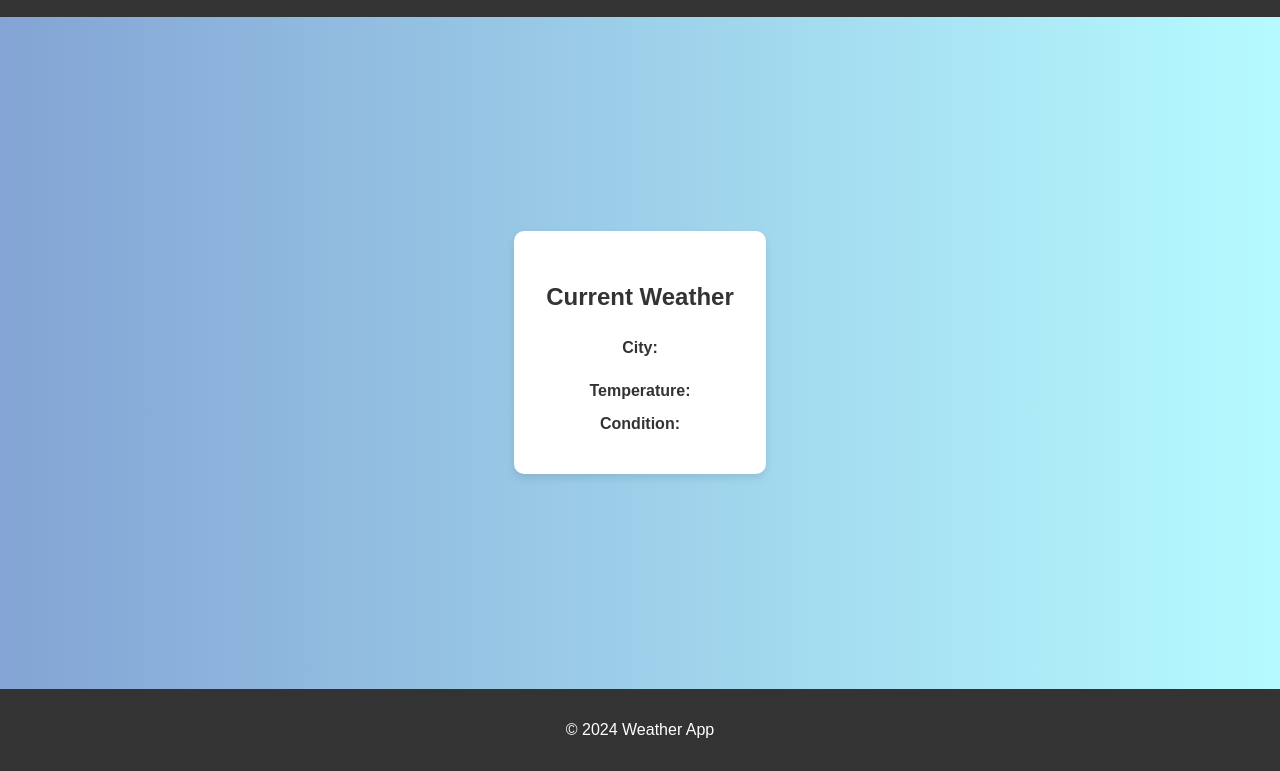
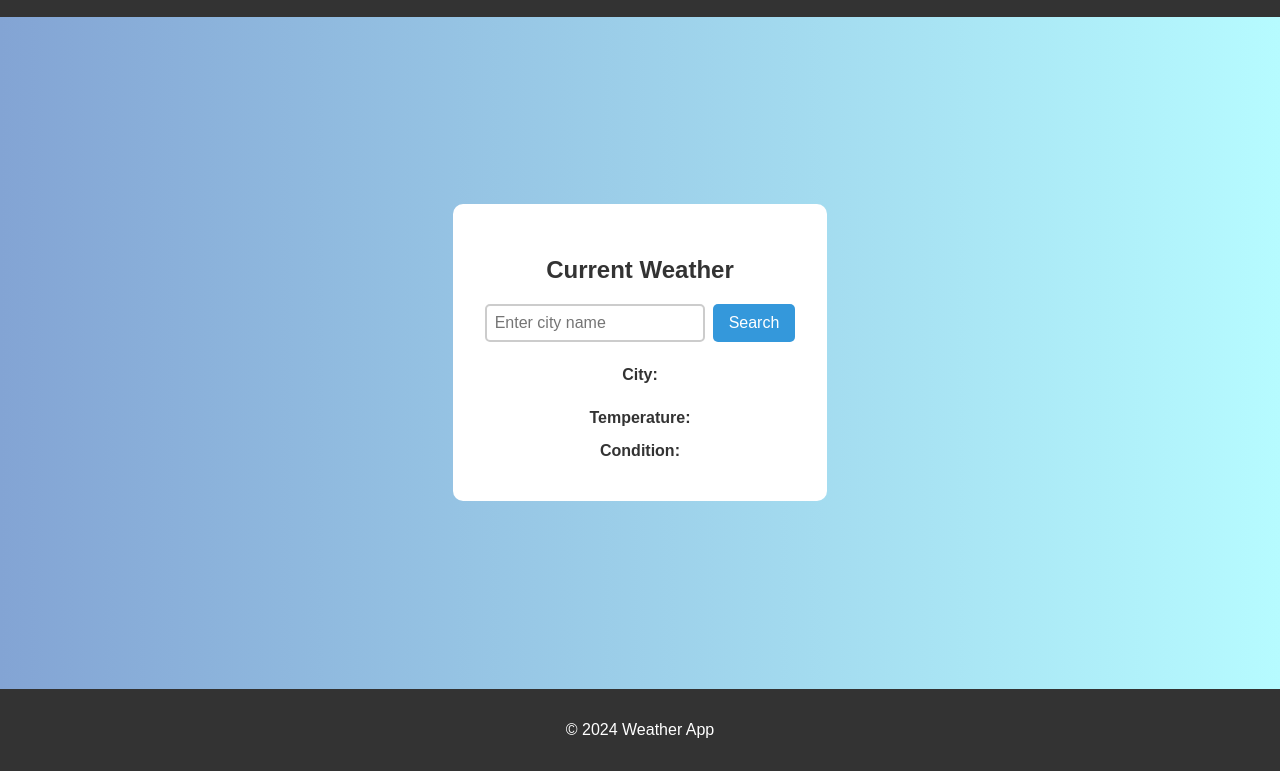
Before and after one commit to bad-Al-code/jsChallengeChaiAurCode, a plain HTML site: page day_24/index.html in a window 1280 px wide. Shown: the part 95-866 px from the top of the page. Drawn offline with Linux system fonts and the light colour scheme; no server answers.

Commit message:
Add search functionality with style

```diff
--- a/day_24/index.html
+++ b/day_24/index.html
@@ -13,6 +13,10 @@
     <main>
       <section id="weather">
         <h1>Current Weather</h1>
+        <div id="search">
+          <input type="text" id="city-input" placeholder="Enter city name" />
+          <button id="search-button">Search</button>
+        </div>
         <div id="weather-details">
           <p>
             <strong>City: <span id="city-name"></span></strong>
--- a/day_24/script.js
+++ b/day_24/script.js
@@ -1,17 +1,26 @@
 document.addEventListener("DOMContentLoaded", () => {
   const apiKey = "73d99aea1fcc471daad50158240508";
-  const city = "Delhi";
-  const weatherApiURL = `http://api.weatherapi.com/v1/current.json?key=${apiKey}&q=${city}`;
+  const cityInput = document.getElementById("city-input");
+  const searchButton = document.getElementById("search-button");
 
-  async function fetchWeatherData(url) {
+  searchButton.addEventListener("click", () => {
+    const city = cityInput.value.trim();
+    if (city) {
+      fetchWeatherData(city);
+    }
+  });
+
+  async function fetchWeatherData(city) {
+    const apiUrl = `https://api.weatherapi.com/v1/current.json?key=${apiKey}&q=${city}`;
+
     try {
-      const response = await fetch(url);
+      const response = await fetch(apiUrl);
       if (!response.ok) {
         throw new Error(`HTTP error! status: ${response.status}`);
       }
 
       const data = await response.json();
-      //   console.log(data);
+      console.log(data);
 
       displayWeatherData(data);
     } catch (error) {
@@ -28,6 +37,4 @@ document.addEventListener("DOMContentLoaded", () => {
     temperature.textContent = data.current.temp_c;
     condition.textContent = data.current.condition.text;
   }
-
-  fetchWeatherData(weatherApiURL);
 });
--- a/day_24/styles.css
+++ b/day_24/styles.css
@@ -27,7 +27,7 @@ main {
   background: white;
   padding: 2em;
   border-radius: 10px;
-  box-shadow: 0 4px 8px rgba(0, 0, 0, 0.1);
+  box-shadow: 0 4cx 8px rgba(0, 0, 0, 0.1);
   text-align: center;
 }
 
@@ -49,3 +49,45 @@ main {
   font-size: 1.2em;
   color: #3498db;
 }
+
+#search {
+  margin-bottom: 1em;
+  display: flex;
+  justify-content: center;
+  gap: 0.5em;
+}
+
+#city-input {
+  padding: 0.5em;
+  font-size: 1em;
+  border: 2px solid #ccc;
+  border-radius: 5px;
+  width: 200px;
+  transition: all 0.3s ease;
+}
+
+#city-input:focus {
+  border-color: #3498db;
+  outline: none;
+  box-shadow: 0 0 5px rgba(52, 152, 219, 0.5);
+}
+
+#search-button {
+  padding: 0.5em 1em;
+  font-size: 1em;
+  border: none;
+  border-radius: 5px;
+  background-color: #3498db;
+  color: white;
+  cursor: pointer;
+  transition: all 0.3s ease;
+}
+
+#search-button:hover {
+  background-color: #2980b9;
+  box-shadow: 0 0 10px rgba(52, 152, 219, 0.5);
+}
+
+#search-button:active {
+  transform: scale(0.95);
+}
```
